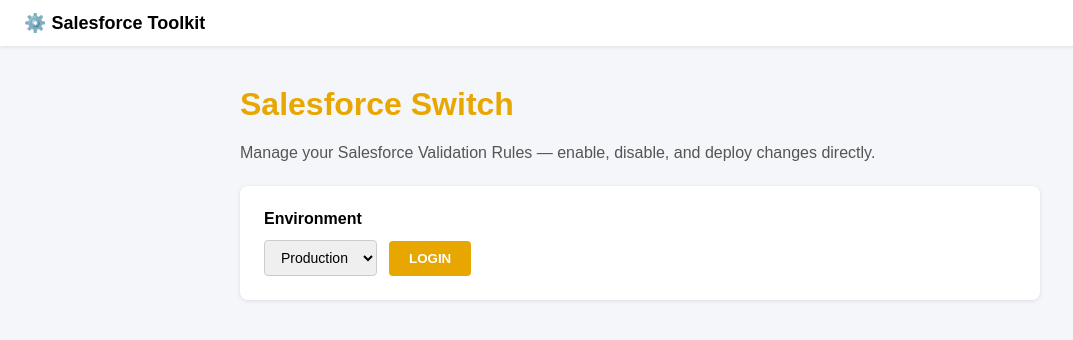
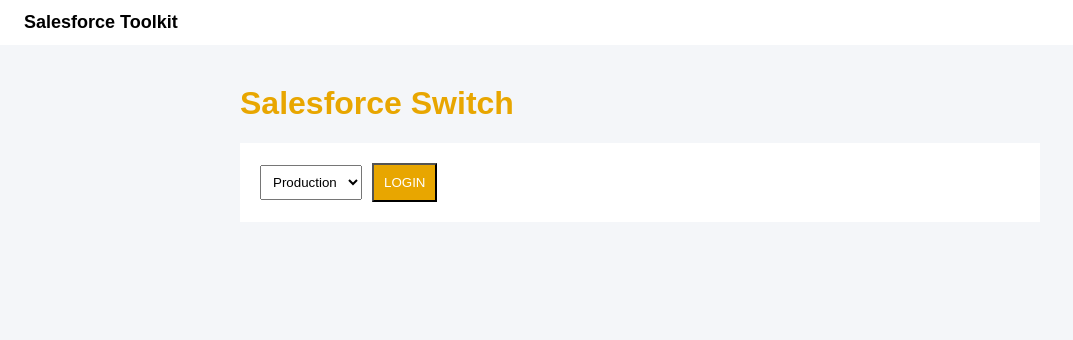
Before and after one commit to Faizaan0321/salesforce-validation-switch, a React (Create React App) app: page / in a window 1280 px wide. Shown: the top 340 px of the page, without its empty margins (0-1073 px from the left). Built offline with nearby package versions, Linux system fonts and the light colour scheme.

Commit message:
final clean version with UI

```diff
--- a/src/App.js
+++ b/src/App.js
@@ -29,46 +29,18 @@
     setInstanceUrl(url);
     window.history.replaceState(null, null, "/");
 
-    // ✅ FIX 1: Fetch real username and org name from Salesforce /userinfo
-    fetchUserInfo(token, url);
+    axios
+      .get(`${url}/services/oauth2/userinfo`, {
+        headers: { Authorization: `Bearer ${token}` },
+      })
+      .then((res) =>
+        setUserInfo({
+          preferred_username: res.data.preferred_username,
+          organization_name: res.data.organization_name,
+        }),
+      )
+      .catch(() => setUserInfo(null));
   }, []);
-
-  const fetchUserInfo = async (token, url) => {
-    try {
-      const res = await axios.get(
-        `${PROXY_BASE}/services/oauth2/userinfo`,
-        {
-          headers: {
-            Authorization: `Bearer ${token}`,
-            "x-instance-url": url,
-          },
-        }
-      );
-      setUserInfo({
-        preferred_username: res.data.preferred_username || res.data.name || "Unknown",
-        organization_id: res.data.organization_id || res.data.orgName || "Unknown Org",
-      });
-    } catch (err) {
-      // Fallback: try identity endpoint from token metadata
-      try {
-        const idRes = await axios.get(
-          `${PROXY_BASE}/id`,
-          {
-            headers: {
-              Authorization: `Bearer ${token}`,
-              "x-instance-url": url,
-            },
-          }
-        );
-        setUserInfo({
-          preferred_username: idRes.data.username || "Unknown",
-          organization_id: idRes.data.organization_id || "Unknown Org",
-        });
-      } catch {
-        setUserInfo({ preferred_username: "Unknown", organization_id: "Unknown Org" });
-      }
-    }
-  };
 
   const getHeaders = () => ({
     Authorization: `Bearer ${accessToken}`,
@@ -81,9 +53,7 @@
         ? "https://test.salesforce.com"
         : "https://login.salesforce.com";
 
-    window.location.href = `${base}/services/oauth2/authorize?response_type=token&client_id=${CLIENT_ID}&redirect_uri=${encodeURIComponent(
-      REDIRECT_URI
-    )}`;
+    window.location.href = `${base}/services/oauth2/authorize?response_type=token&client_id=${CLIENT_ID}&redirect_uri=${encodeURIComponent(REDIRECT_URI)}`;
   };
 
   const handleLogout = () => {
@@ -99,26 +69,23 @@
     setMessage("Fetching validation rules...");
     try {
       const query = `SELECT Id, ValidationName, Active FROM ValidationRule WHERE EntityDefinition.QualifiedApiName = 'Account'`;
+
       const res = await axios.get(
-        `${PROXY_BASE}/services/data/${API_VERSION}/tooling/query?q=${encodeURIComponent(
-          query
-        )}`,
-        { headers: getHeaders() }
+        `${PROXY_BASE}/services/data/${API_VERSION}/tooling/query?q=${encodeURIComponent(query)}`,
+        { headers: getHeaders() },
       );
+
       setRules(res.data.records.map((r) => ({ ...r, _pending: r.Active })));
       setMessage("");
     } catch (err) {
-      setMessage(
-        "Error fetching rules: " +
-          (err.response?.data?.message || err.message)
-      );
+      setMessage(err.response?.data?.message || err.message);
     }
     setLoading(false);
   };
 
   const toggleRule = (id) => {
     setRules((prev) =>
-      prev.map((r) => (r.Id === id ? { ...r, _pending: !r._pending } : r))
+      prev.map((r) => (r.Id === id ? { ...r, _pending: !r._pending } : r)),
     );
   };
 
@@ -130,29 +97,27 @@
 
   const deployChanges = async () => {
     const changed = rules.filter((r) => r._pending !== r.Active);
+
     if (changed.length === 0) {
       setMessage("No changes to deploy.");
       return;
     }
 
     setDeploying(true);
-    setMessage(`Deploying ${changed.length} change(s)...`);
+    setMessage("Deploying...");
 
     try {
       for (const rule of changed) {
-        // ✅ FIX 2: Fetch full metadata first, then patch with complete Metadata object
-        // Salesforce Tooling API PATCH requires the full Metadata body, not a partial update.
         const metaRes = await axios.get(
           `${PROXY_BASE}/services/data/${API_VERSION}/tooling/sobjects/ValidationRule/${rule.Id}`,
-          { headers: getHeaders() }
+          { headers: getHeaders() },
         );
-        const existingMetadata = metaRes.data.Metadata;
 
         await axios.patch(
           `${PROXY_BASE}/services/data/${API_VERSION}/tooling/sobjects/ValidationRule/${rule.Id}`,
           {
             Metadata: {
-              ...existingMetadata,
+              ...metaRes.data.Metadata,
               active: rule._pending,
             },
           },
@@ -161,16 +126,16 @@
               ...getHeaders(),
               "Content-Type": "application/json",
             },
-          }
+          },
         );
       }
+
       setRules((prev) => prev.map((r) => ({ ...r, Active: r._pending })));
-      setMessage("✅ Changes deployed successfully!");
+      setMessage("Changes deployed successfully");
     } catch (err) {
-      setMessage(
-        "❌ Deploy failed: " + (err.response?.data?.[0]?.message || err.response?.data?.message || err.message)
-      );
+      setMessage(err.response?.data?.message || err.message);
     }
+
     setDeploying(false);
   };
 
@@ -179,20 +144,14 @@
   return (
     <div style={styles.page}>
       <div style={styles.header}>
-        <span style={styles.logo}>⚙️ Salesforce Toolkit</span>
+        <span style={styles.logo}>Salesforce Toolkit</span>
       </div>
 
       <div style={styles.main}>
         <h1 style={styles.title}>Salesforce Switch</h1>
-        <p style={styles.subtitle}>
-          Manage your Salesforce Validation Rules — enable, disable, and deploy
-          changes directly.
-        </p>
 
         {!accessToken ? (
           <div style={styles.card}>
-            <label style={styles.label}>Environment</label>
-            <div style={styles.row}>
             <select
               value={environment}
               onChange={(e) => setEnvironment(e.target.value)}
@@ -201,114 +160,44 @@
               <option value="production">Production</option>
               <option value="sandbox">Sandbox</option>
             </select>
+
             <button onClick={handleLogin} style={styles.btnOrange}>
               LOGIN
             </button>
           </div>
-          </div>
         ) : (
           <>
             <div style={styles.card}>
-              <p>
-                <b>Logged in as:</b>
-              </p>
-              <p>Username: {userInfo ? userInfo.preferred_username : "Loading..."}</p>
-              <p>Organisation: {userInfo ? userInfo.organization_id : "Loading..."}</p>
-              <div style={styles.row}>
+              <p>Username: {userInfo?.preferred_username}</p>
+              <p>Organisation: {userInfo?.organization_name}</p>
+
               <button onClick={handleLogout} style={styles.btnOrange}>
                 LOGOUT
               </button>
-                <button
-                  onClick={fetchRules}
-                  style={styles.btnOrange}
-                  disabled={loading}
-                >
+
+              <button onClick={fetchRules} style={styles.btnOrange}>
                 {loading ? "Loading..." : "GET METADATA"}
               </button>
-              </div>
             </div>
 
             {rules.length > 0 && (
               <div style={styles.card}>
-                <div style={styles.tabRow}>
-                  <span style={styles.tab}>Validation Rules</span>
-                </div>
-
-                <div style={{ padding: "12px 0" }}>
-                  <button
-                    onClick={deployChanges}
-                    style={{
-                      ...styles.btnBlue,
-                      opacity: hasPendingChanges ? 1 : 0.5,
-                    }}
-                    disabled={deploying || !hasPendingChanges}
-                  >
-                    {deploying
-                      ? "Deploying..."
-                      : `DEPLOY CHANGES${
-                          hasPendingChanges
-                            ? ` (${rules.filter(
-                                (r) => r._pending !== r.Active
-                              ).length})`
-                            : ""
-                        }`}
+                <button onClick={deployChanges} style={styles.btnBlue}>
+                  {deploying ? "Deploying..." : "DEPLOY"}
                 </button>
-                </div>
-
-                <div style={styles.sectionHead}>
-                  <b style={{ color: "#0070d2" }}>Account</b>
-                  <div>
-                    <button onClick={enableAll} style={styles.btnGreen}>
-                      ENABLE ALL
-                    </button>
-                    <button
-                      onClick={disableAll}
-                      style={{ ...styles.btnRed, marginLeft: 8 }}
-                    >
-                      DISABLE ALL
-                    </button>
-                  </div>
-                </div>
 
                 {rules.map((rule) => (
                   <div key={rule.Id} style={styles.ruleRow}>
-                    <div>
-                      <span style={styles.ruleName}>
-                        {rule.ValidationName}
-                      </span>
-                      {rule._pending !== rule.Active && (
-                        <span style={styles.pendingBadge}>modified</span>
-                      )}
-                    </div>
-                    <div
-                      onClick={() => toggleRule(rule.Id)}
-                      style={{
-                        ...styles.toggle,
-                        background: rule._pending ? "#e8a600" : "#ccc",
-                      }}
-                    >
-                      <div
-                        style={{
-                          ...styles.ball,
-                          left: rule._pending ? "34px" : "2px",
-                        }}
-                      />
-                      <span
-                        style={{
-                          ...styles.toggleText,
-                          left: rule._pending ? "6px" : "auto",
-                          right: rule._pending ? "auto" : "6px",
-                        }}
-                      >
+                    <span>{rule.ValidationName}</span>
+                    <button onClick={() => toggleRule(rule.Id)}>
                       {rule._pending ? "ON" : "OFF"}
-                      </span>
-                    </div>
+                    </button>
                   </div>
                 ))}
               </div>
             )}
 
-            {message && <p style={styles.msg}>{message}</p>}
+            {message && <p>{message}</p>}
           </>
         )}
       </div>
@@ -318,126 +207,13 @@
 
 const styles = {
   page: { fontFamily: "Arial", minHeight: "100vh", background: "#f4f6f9" },
-  header: {
-    background: "#fff",
-    padding: "12px 24px",
-    boxShadow: "0 1px 4px rgba(0,0,0,0.1)",
-  },
+  header: { background: "#fff", padding: "12px 24px" },
   logo: { fontSize: 18, fontWeight: "bold" },
-  main: { maxWidth: 800, margin: "40px auto", padding: "0 20px" },
-  title: { color: "#e8a600", fontSize: 32 },
-  subtitle: { color: "#555", marginBottom: 24 },
-  card: {
-    background: "#fff",
-    padding: 24,
-    borderRadius: 8,
-    boxShadow: "0 1px 4px rgba(0,0,0,0.1)",
-    marginBottom: 20,
-  },
-  label: { fontWeight: "bold" },
-  row: { display: "flex", gap: 12, marginTop: 12, alignItems: "center" },
-  select: {
-    padding: "8px 12px",
-    borderRadius: 4,
-    border: "1px solid #ccc",
-    fontSize: 14,
-  },
-  btnOrange: {
-    background: "#e8a600",
-    color: "#fff",
-    border: "none",
-    padding: "10px 20px",
-    borderRadius: 4,
-    cursor: "pointer",
-    fontWeight: "bold",
-  },
-  btnBlue: {
-    background: "#0070d2",
-    color: "#fff",
-    border: "none",
-    padding: "10px 20px",
-    borderRadius: 4,
-    cursor: "pointer",
-    fontWeight: "bold",
-  },
-  btnGreen: {
-    background: "#4caf50",
-    color: "#fff",
-    border: "none",
-    padding: "6px 14px",
-    borderRadius: 4,
-    cursor: "pointer",
-    fontWeight: "bold",
-  },
-  btnRed: {
-    background: "#e53935",
-    color: "#fff",
-    border: "none",
-    padding: "6px 14px",
-    borderRadius: 4,
-    cursor: "pointer",
-    fontWeight: "bold",
-  },
-  tabRow: { borderBottom: "2px solid #e8a600", marginBottom: 12 },
-  tab: {
-    padding: "8px 16px",
-    color: "#e8a600",
-    fontWeight: "bold",
-    borderBottom: "2px solid #e8a600",
-    display: "inline-block",
-  },
-  sectionHead: {
-    display: "flex",
-    justifyContent: "space-between",
-    alignItems: "center",
-    margin: "16px 0 8px",
-  },
-  ruleRow: {
-    display: "flex",
-    justifyContent: "space-between",
-    alignItems: "center",
-    padding: "10px 0",
-    borderBottom: "1px solid #f0f0f0",
-  },
-  ruleName: { fontSize: 14, color: "#333" },
-  pendingBadge: {
-    marginLeft: 8,
-    fontSize: 11,
-    background: "#fff3cd",
-    color: "#856404",
-    padding: "2px 6px",
-    borderRadius: 4,
-    fontWeight: "bold",
-  },
-  toggle: {
-    position: "relative",
-    width: 65,
-    height: 28,
-    borderRadius: 14,
-    cursor: "pointer",
-    transition: "background 0.3s",
-  },
-  ball: {
-    position: "absolute",
-    top: 3,
-    width: 22,
-    height: 22,
-    background: "#fff",
-    borderRadius: "50%",
-    transition: "left 0.3s",
-  },
-  toggleText: {
-    position: "absolute",
-    top: 6,
-    color: "#fff",
-    fontSize: 11,
-    fontWeight: "bold",
-  },
-  msg: {
-    padding: 12,
-    background: "#fff",
-    borderRadius: 8,
-    textAlign: "center",
-    fontWeight: "bold",
-  },
+  main: { maxWidth: 800, margin: "40px auto" },
+  title: { color: "#e8a600" },
+  card: { background: "#fff", padding: 20, marginBottom: 20 },
+  select: { padding: 8, marginRight: 10 },
+  btnOrange: { background: "#e8a600", color: "#fff", padding: 10 },
+  btnBlue: { background: "#0070d2", color: "#fff", padding: 10 },
+  ruleRow: { display: "flex", justifyContent: "space-between", marginTop: 10 },
 };
```
Lines whose indentation alone changed are shown as unchanged.
